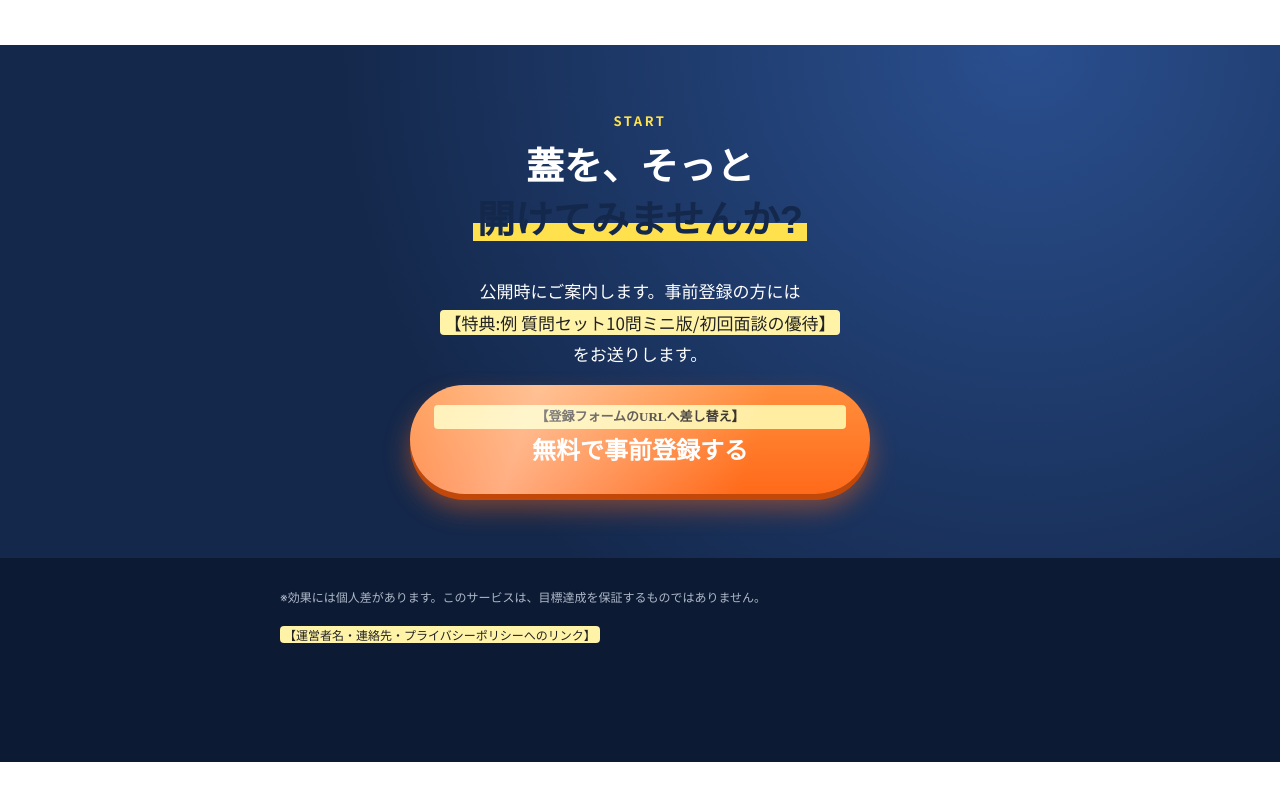
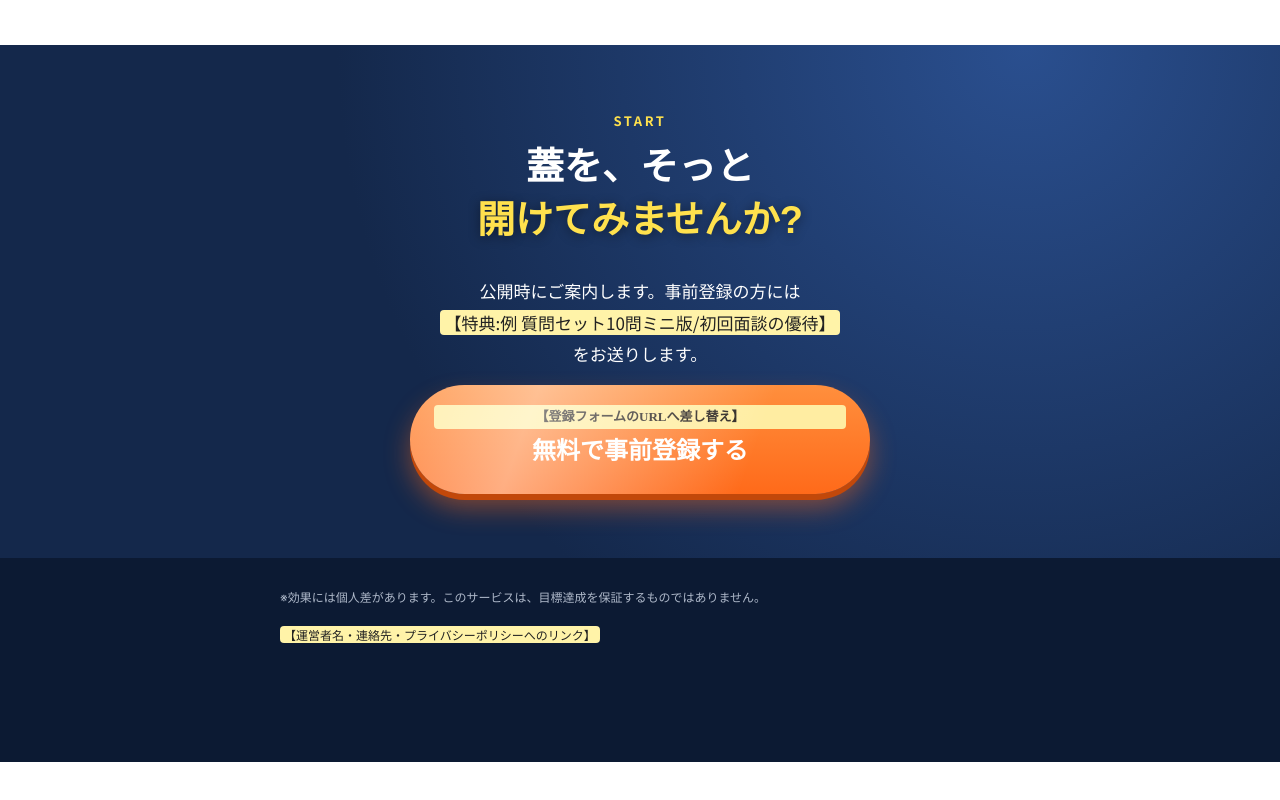
Before and after one commit to tosy0610-cyber/ai-profile-lp, a plain HTML site: page index.html in a window 1280 px wide. Shown: the part 7074-7874 px from the top of the page. Drawn offline with Linux system fonts and the light colour scheme; a web font is replaced by a local one.

Commit message:
Fix unreadable heading on final CTA section

```diff
--- a/index.html
+++ b/index.html
@@ -109,7 +109,7 @@
   /* final */
   .final{background:radial-gradient(circle at 80% 0%,#2a4f8f,var(--navy) 60%);color:#fff;text-align:center}
   .final h2{color:#fff}
-  .final .mark{color:var(--navy)}
+  .final .mark{background:none;color:var(--yellow);text-shadow:0 2px 12px rgba(0,0,0,.45)}
 
   /* sticky */
   .sticky{position:fixed;left:0;right:0;bottom:0;padding:10px 16px calc(10px + env(safe-area-inset-bottom));background:rgba(255,255,255,.95);backdrop-filter:blur(8px);box-shadow:0 -6px 20px rgba(0,0,0,.12);z-index:50}
```
